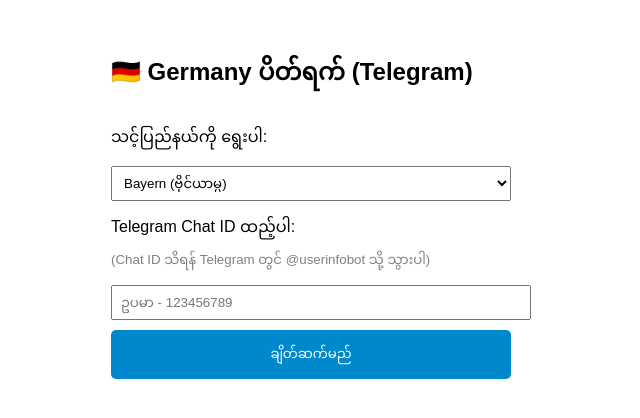
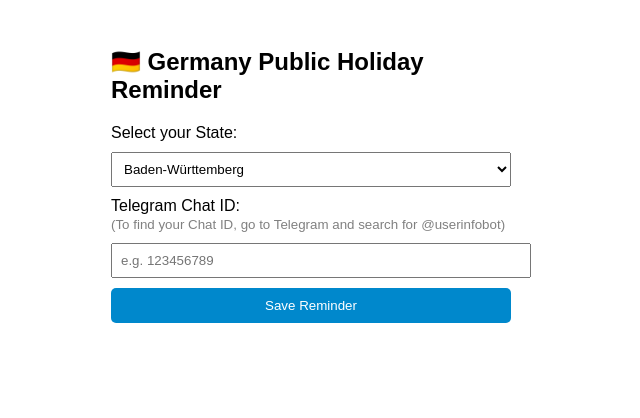
Before and after one commit to myokyawthusoe/germany-holiday-bot, a Flask app: page / in a window 1280 px wide. Shown: the top 418 px of the page, without its empty margins (329-969 px from the left). Run offline with Flask 3, Linux system fonts and the light colour scheme.

Commit message:
Update index.html

```diff
--- a/templates/index.html
+++ b/templates/index.html
@@ -1,5 +1,5 @@
 <!DOCTYPE html>
-<html lang="my">
+<html lang="en">
 <head>
     <meta charset="UTF-8">
     <meta name="viewport" content="width=device-width, initial-scale=1.0">
@@ -7,26 +7,37 @@
 </head>
 <body>
     <div style="padding: 20px; font-family: sans-serif; max-width: 400px; margin: auto;">
-        <h2>🇩🇪 Germany ပိတ်ရက် (Telegram)</h2>
+        <h2>🇩🇪 Germany Public Holiday Reminder</h2>
 
         <form id="reminderForm">
-            <label>သင့်ပြည်နယ်ကို ရွေးပါ:</label><br>
+            <label>Select your State:</label><br>
             <select id="state" style="width: 100%; padding: 8px; margin: 10px 0;">
-                <option value="BY">Bayern (ဗိုင်ယာမ္ပ)</option>
                 <option value="BW">Baden-Württemberg</option>
+                <option value="BY">Bayern</option>
                 <option value="BE">Berlin</option>
+                <option value="BB">Brandenburg</option>
+                <option value="HB">Bremen</option>
+                <option value="HH">Hamburg</option>
                 <option value="HE">Hessen</option>
-                <!-- အခြားပြည်နယ်များ ဆက်ထည့်နိုင်ပါသည် -->
+                <option value="MV">Mecklenburg-Vorpommern</option>
+                <option value="NI">Niedersachsen</option>
+                <option value="NW">Nordrhein-Westfalen</option>
+                <option value="RP">Rheinland-Pfalz</option>
+                <option value="SL">Saarland</option>
+                <option value="SN">Sachsen</option>
+                <option value="ST">Sachsen-Anhalt</option>
+                <option value="SH">Schleswig-Holstein</option>
+                <option value="TH">Thüringen</option>
             </select>
             <br>
 
-            <label>Telegram Chat ID ထည့်ပါ:</label><br>
-            <small style="color: gray;">(Chat ID သိရန် Telegram တွင် @userinfobot သို့ သွားပါ)</small>
-            <input type="text" id="chatId" placeholder="ဥပမာ - 123456789" required style="width: 100%; padding: 8px; margin: 10px 0;">
+            <label>Telegram Chat ID:</label><br>
+            <small style="color: gray;">(To find your Chat ID, go to Telegram and search for @userinfobot)</small>
+            <input type="text" id="chatId" placeholder="e.g. 123456789" required style="width: 100%; padding: 8px; margin: 10px 0;">
             <br>
 
             <button type="submit" style="width: 100%; padding: 10px; background: #0088cc; color: white; border: none; border-radius: 5px; cursor: pointer;">
-                ချိတ်ဆက်မည်
+                Save Reminder
             </button>
         </form>
         <p id="statusMsg" style="margin-top: 15px; color: green;"></p>
@@ -46,9 +57,9 @@
 
             const result = await response.json();
             if(result.success) {
-                document.getElementById('statusMsg').innerText = 'အောင်မြင်စွာ ချိတ်ဆက်ပြီးပါပြီ!';
+                document.getElementById('statusMsg').innerText = 'Successfully connected!';
             } else {
-                document.getElementById('statusMsg').innerText = 'အမှားအယွင်း ရှိနေပါသည်။';
+                document.getElementById('statusMsg').innerText = 'An error occurred.';
                 document.getElementById('statusMsg').style.color = 'red';
             }
         });
```
